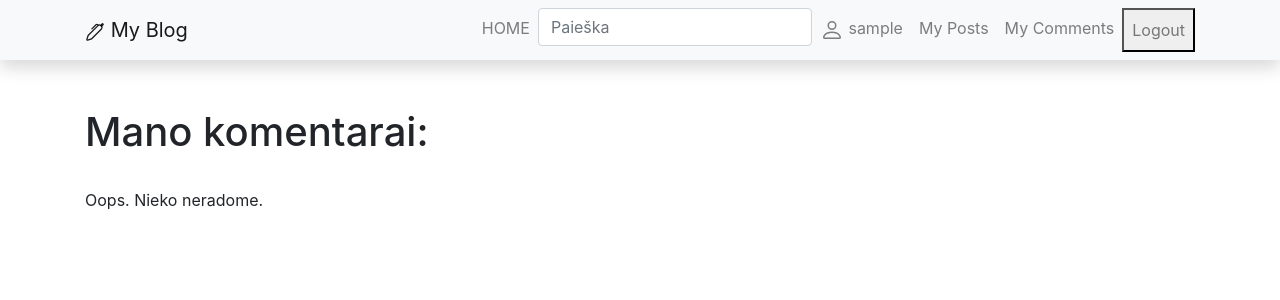
After one commit to DonatasNoreika/blog_202406, a Django app: page /usercomments/ in a window 1280 px wide. The commit adds this page. Shown: the top 300 px of the page. Run offline with Django 5.2, Linux system fonts and the light colour scheme; the visitor is signed in with stand-in values (Sample User, id 1); data that the repository does not hold is empty; some libraries are stand-ins or nearby versions.

Commit message:
+Sukurti puslapį, kuriame rodomi tik prisijungusio vartotojo komentarai

```diff
--- a/mysite/blog/templates/base.html
+++ b/mysite/blog/templates/base.html
@@ -57,6 +57,9 @@
                     <a class="nav-link" href="{% url 'user_posts' %}">My Posts</a>
                 </li>
                 <li class="nav-item">
+                    <a class="nav-link" href="{% url 'user_comments' %}">My Comments</a>
+                </li>
+                <li class="nav-item">
                     <a>
                         <form method="post" action="{% url 'logout' %}">
                             {% csrf_token %}
--- /dev/null
+++ b/mysite/blog/templates/user_comments.html
@@ -0,0 +1,18 @@
+{% extends "base.html" %}
+
+{% block "title" %}Mano komentarai{% endblock %}
+
+{% block "content" %}
+<h1>Mano komentarai:</h1>
+<br>
+{% if comments %}
+{% for comment in comments %}
+<small>Įrašas: <a href="{% url 'post' comment.post.pk %}">{{ comment.post.title }}</a></small><br>
+<small class="text-muted">{{ comment.author }}, {{ comment.date|date:"Y-m-d, f" }}</small>
+<p>{{ comment.content }}</p>
+<hr>
+{% endfor %}
+{% else %}
+<p>Oops. Nieko neradome.</p>
+{% endif %}
+{% endblock %}
--- a/mysite/blog/urls.py
+++ b/mysite/blog/urls.py
@@ -19,11 +19,13 @@ from django.urls import path
 from .views import (PostListView,
                     PostDetailView,
                     search,
-                    UserPostListView)
+                    UserPostListView,
+                    UserCommentListView)
 
 urlpatterns = [
     path('', PostListView.as_view(), name="posts"),
     path('posts/<int:pk>', PostDetailView.as_view(), name="post"),
     path("search/", search, name="search"),
     path("userposts/", UserPostListView.as_view(), name="user_posts"),
+    path("usercomments/", UserCommentListView.as_view(), name="user_comments"),
 ]
--- a/mysite/blog/views.py
+++ b/mysite/blog/views.py
@@ -1,6 +1,6 @@
 from django.shortcuts import render
 from django.views import generic
-from .models import Post
+from .models import Post, Comment
 from django.db.models import Q
 from django.contrib.auth.mixins import LoginRequiredMixin
 
@@ -12,6 +12,7 @@ class PostListView(generic.ListView):
     template_name = "posts.html"
     paginate_by = 5
 
+
 class PostDetailView(generic.DetailView):
     model = Post
     context_object_name = "post"
@@ -20,7 +21,8 @@ class PostDetailView(generic.DetailView):
 
 def search(request):
     query = request.GET.get('query')
-    post_search_results = Post.objects.filter(Q(title__icontains=query) | Q(content__icontains=query) | Q(author__username__icontains=query))
+    post_search_results = Post.objects.filter(
+        Q(title__icontains=query) | Q(content__icontains=query) | Q(author__username__icontains=query))
     return render(request, 'search.html', context={"posts": post_search_results, "query": query})
 
 
@@ -31,3 +33,12 @@ class UserPostListView(LoginRequiredMixin, generic.ListView):
 
     def get_queryset(self):
         return Post.objects.filter(author=self.request.user)
+
+
+class UserCommentListView(LoginRequiredMixin, generic.ListView):
+    model = Comment
+    template_name = "user_comments.html"
+    context_object_name = "comments"
+
+    def get_queryset(self):
+        return Comment.objects.filter(author=self.request.user)
```
